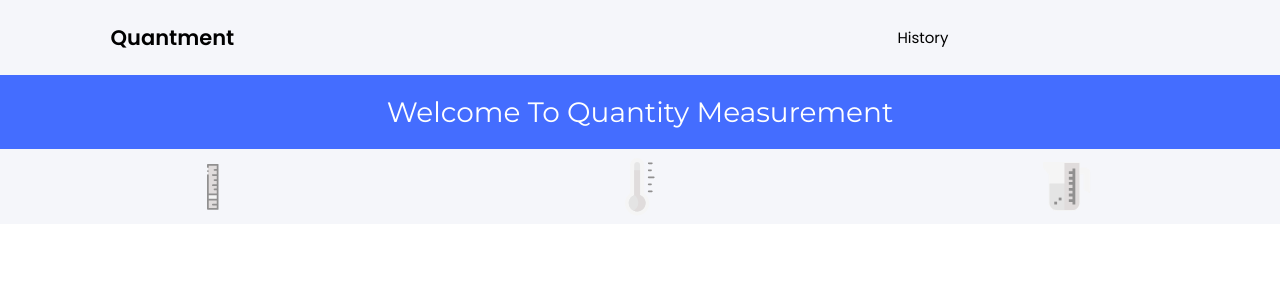
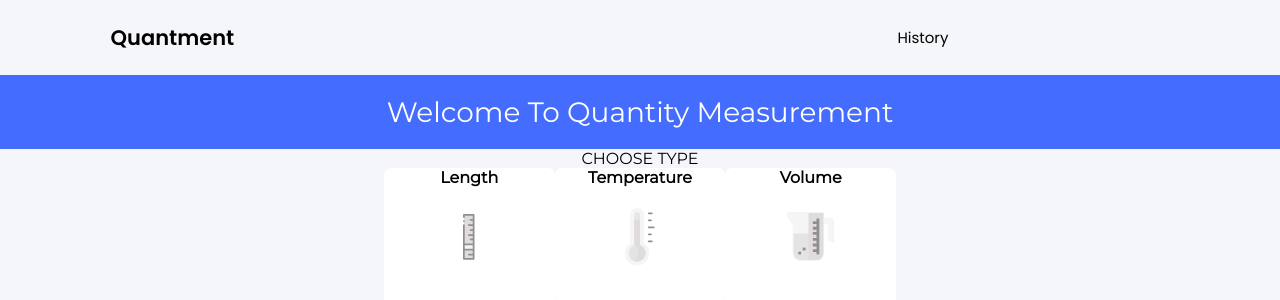
Before and after one commit to shubhamdeulkar27/Quantity-Measurement-FrontEnd-React, a React (Create React App) app in the folder quantitymeasurement/: page / in a window 1280 px wide. Shown: the top 300 px of the page. Built offline with nearby package versions, Linux system fonts and the light colour scheme.

Commit message:
Refactored QuantityType Component

```diff
--- a/quantitymeasurement/src/CSS/Home.scss
+++ b/quantitymeasurement/src/CSS/Home.scss
@@ -2,7 +2,23 @@ $background-color: #446dff;
 $font-color: #ffffff;
 $main-background-color: #f5f6fa;
 
-.header {
+.choosetype {
+  display: flex;
+  flex-direction: column;
+  justify-content: flex-start;
+}
+.choosetype-text {
+  text-align: center;
+  font-family: "Montserrat", sans-serif;
+}
+
+.home {
+  display: flex;
+  flex-direction: column;
+  justify-content: space-around;
+  background-color: $main-background-color;
+
+  &-header {
     background: $background-color;
     padding: 22px;
     flex: 0 0 auto;
@@ -19,3 +35,4 @@ $main-background-color: #f5f6fa;
       opacity: 1;
     }
   }
+}
--- a/quantitymeasurement/src/CSS/QuantityType.scss
+++ b/quantitymeasurement/src/CSS/QuantityType.scss
@@ -1,9 +1,101 @@
 $backgraound-color: #f5f6fa;
 
-.container {
+$image1-backgraound-color: #edfdf9;
+$image2-backgraound-color: #ffeef0;
+$image3-backgraound-color: #e8ddff;
+$hover-lenght-color: #0ec098;
+$hover-temperature-color: #fd5160;
+$hover-volume-color: #7224ff;
+
+.parentcontainer {
+  display: flex;
+  flex-direction: row;
+  justify-content: center;
+  align-items: center;
+}
+
+.quantitycontainer {
   display: flex;
   flex-direction: row;
   justify-content: space-around;
   align-items: center;
   background-color: $backgraound-color;
+  background-position: unset;
+  width: 40%;
+
+  &-length {
+    width: 173px;
+    height: 137px;
+    background: url("../Assets/scale-inactive.png") no-repeat;
+    background-position: center;
+    background-color: white;
+    border-width: 1px;
+    border-radius: 7px;
+    font-weight: bold;
+    font-family: "Montserrat", sans-serif;
+  }
+
+  &-length:hover {
+    background: url("../Assets/scale.png") no-repeat;
+    background-color: $image1-backgraound-color;
+    background-position: center;
+    border: solid;
+    border-width: 1px;
+    border-color: $hover-lenght-color;
+    border-radius: 7px;
+    font-weight: bold;
+    font-family: "Montserrat", sans-serif;
+    color: $hover-lenght-color;
+  }
+
+  &-temperature {
+    width: 173px;
+    height: 137px;
+    background: url("../Assets/hot-inactive.png") no-repeat;
+    display: inline-block;
+    background-position: center;
+    background-color: white;
+    border-radius: 7px;
+    border-width: 1px;
+    font-weight: bold;
+    font-family: "Montserrat", sans-serif;
+  }
+  &-temperature:hover {
+    background: url("../Assets/hot.png") no-repeat;
+    background-color: $image2-backgraound-color;
+    background-position: center;
+    border: solid;
+    border-width: 1px;
+    border-color: $hover-temperature-color;
+    border-radius: 7px;
+    font-weight: bold;
+    font-family: "Montserrat", sans-serif;
+    color: $hover-temperature-color;
+  }
+
+  &-volume {
+    width: 173px;
+    height: 137px;
+    background: url("../Assets/beaker-inactive.png") no-repeat;
+    display: inline-block;
+    background-position: center;
+    background-color: white;
+    border-radius: 7px;
+    border-width: 1px;
+    font-weight: bold;
+    font-family: "Montserrat", sans-serif;
+  }
+
+  &-volume:hover {
+    background: url("../Assets/beaker.png") no-repeat;
+    background-color: $image1-backgraound-color;
+    background-position: center;
+    border: solid;
+    border-width: 1px;
+    border-color: $hover-volume-color;
+    border-radius: 7px;
+    font-weight: bold;
+    font-family: "Montserrat", sans-serif;
+    color: $hover-volume-color;
+  }
 }
--- a/quantitymeasurement/src/CSS/TopBar.scss
+++ b/quantitymeasurement/src/CSS/TopBar.scss
@@ -1,14 +1,14 @@
 $font-color: #000000;
 $background-color: #301818;
 
-.container {
+.topbarcontainer {
   display: flex;
   flex-direction: row;
   justify-content: space-around;
   align-items: center;
   min-height: 75px;
 
-  .quantment {
+  &-quantment {
     text-align: left;
     font-family: "Poppins", sans-serif;
     font-size: 21px;
@@ -20,7 +20,7 @@ $background-color: #301818;
     cursor: pointer;
   }
 
-  .history {
+  &-history {
     text-align: left;
     font-family: "Poppins", sans-serif;
     font-size: 15px;
--- a/quantitymeasurement/src/Components/Home.jsx
+++ b/quantitymeasurement/src/Components/Home.jsx
@@ -6,12 +6,17 @@ import QuantityType from "./QuantityType";
 class Home extends Component {
   render() {
     return (
-      <div>
+      <div className="home">
         <TopBar />
-        <div className="header">
-          <span className="header-text">Welcome To Quantity Measurement</span>
+        <div className="home-header">
+          <span className="home-header-text">
+            Welcome To Quantity Measurement
+          </span>
         </div>
-        <QuantityType />
+        <div className="choosetype">
+          <span className="choosetype-text">CHOOSE TYPE</span>
+          <QuantityType />
+        </div>
       </div>
     );
   }
--- a/quantitymeasurement/src/Components/QuantityType.jsx
+++ b/quantitymeasurement/src/Components/QuantityType.jsx
@@ -7,6 +7,7 @@ import scale from "../Assets/scale.png";
 import inactivehot from "../Assets/hot-inactive.png";
 import hot from "../Assets/hot.png";
 import inactivebeaker from "../Assets/beaker-inactive.png";
+import beaker from "../Assets/beaker.png";
 
 class QuantityType extends Component {
   myfunction() {
@@ -15,16 +16,12 @@ class QuantityType extends Component {
 
   render() {
     return (
-      <div className="container">
-        <Button>
-          <img src={inactivescale} alt="Scale" onClick={this.myfunction}></img>
-        </Button>
-        <Button>
-          <img src={inactivehot} alt="Scale" onClick={this.myfunction}></img>
-        </Button>
-        <Button>
-          <img src={inactivebeaker} alt="Scale" onClick={this.myfunction}></img>
-        </Button>
+      <div className="parentcontainer">
+        <div className="quantitycontainer">
+          <div className="quantitycontainer-length">Length</div>
+          <div className="quantitycontainer-temperature">Temperature</div>
+          <div className="quantitycontainer-volume">Volume</div>
+        </div>
       </div>
     );
   }
--- a/quantitymeasurement/src/Components/TopBar.jsx
+++ b/quantitymeasurement/src/Components/TopBar.jsx
@@ -3,11 +3,11 @@ import "../CSS/TopBar.scss";
 
 function TopBar(props) {
   return (
-    <div className="container">
-      <div className="quantment">Quantment</div>
+    <div className="topbarcontainer">
+      <div className="topbarcontainer-quantment">Quantment</div>
       <div />
       <div />
-      <div className="history">History</div>
+      <div className="topbarcontainer-history">History</div>
       <div></div>
     </div>
   );
```
Lines whose indentation alone changed are shown as unchanged.
